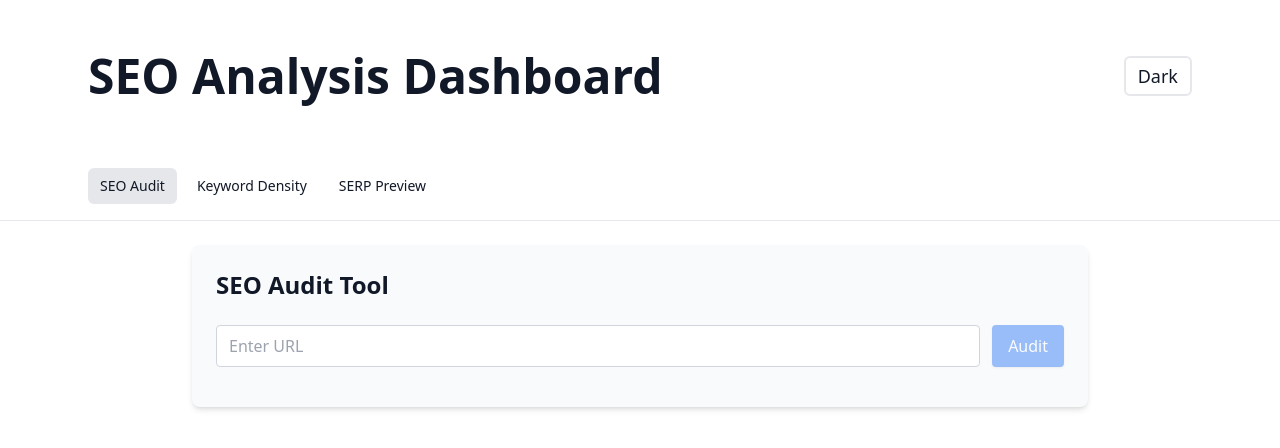
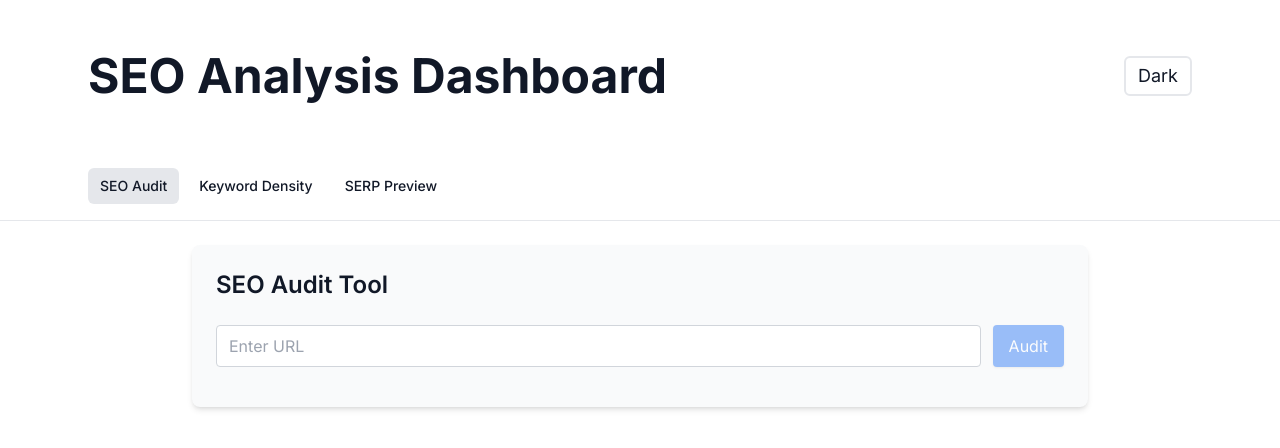
Before and after one commit to priyanshusharma80/seo-dashboard, a React (Create React App) app: page / in a window 1280 px wide. Shown: the top 448 px of the page. Built offline with nearby package versions, Linux system fonts and the light colour scheme.

Commit message:
Added Inter Font

```diff
--- a/src/index.css
+++ b/src/index.css
@@ -1,4 +1,9 @@
 /* Import Tailwind's base, components, and utilities */
+@import url('https://fonts.googleapis.com/css2?family=Inter:wght@400;500;600;700&display=swap');
+
+body {
+  font-family: 'Inter', sans-serif;
+}
 @tailwind base;
 @tailwind components;
 @tailwind utilities;
```
